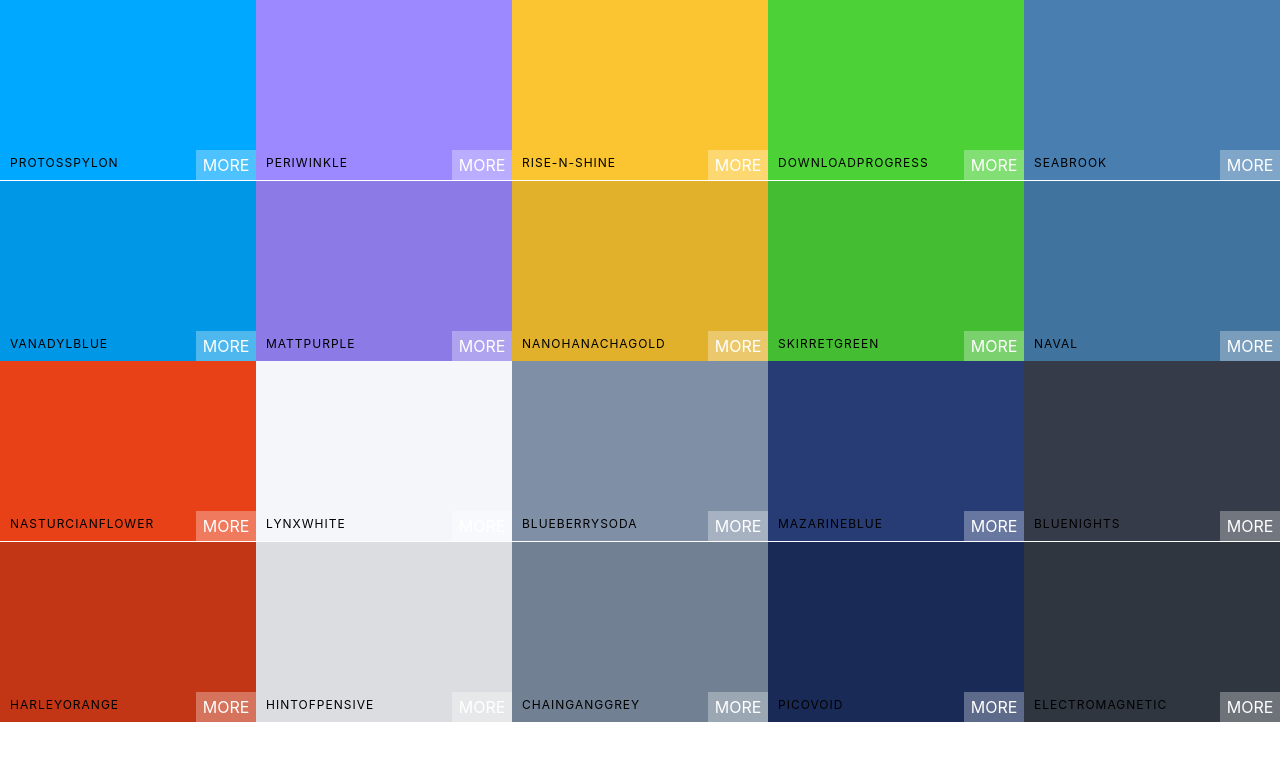
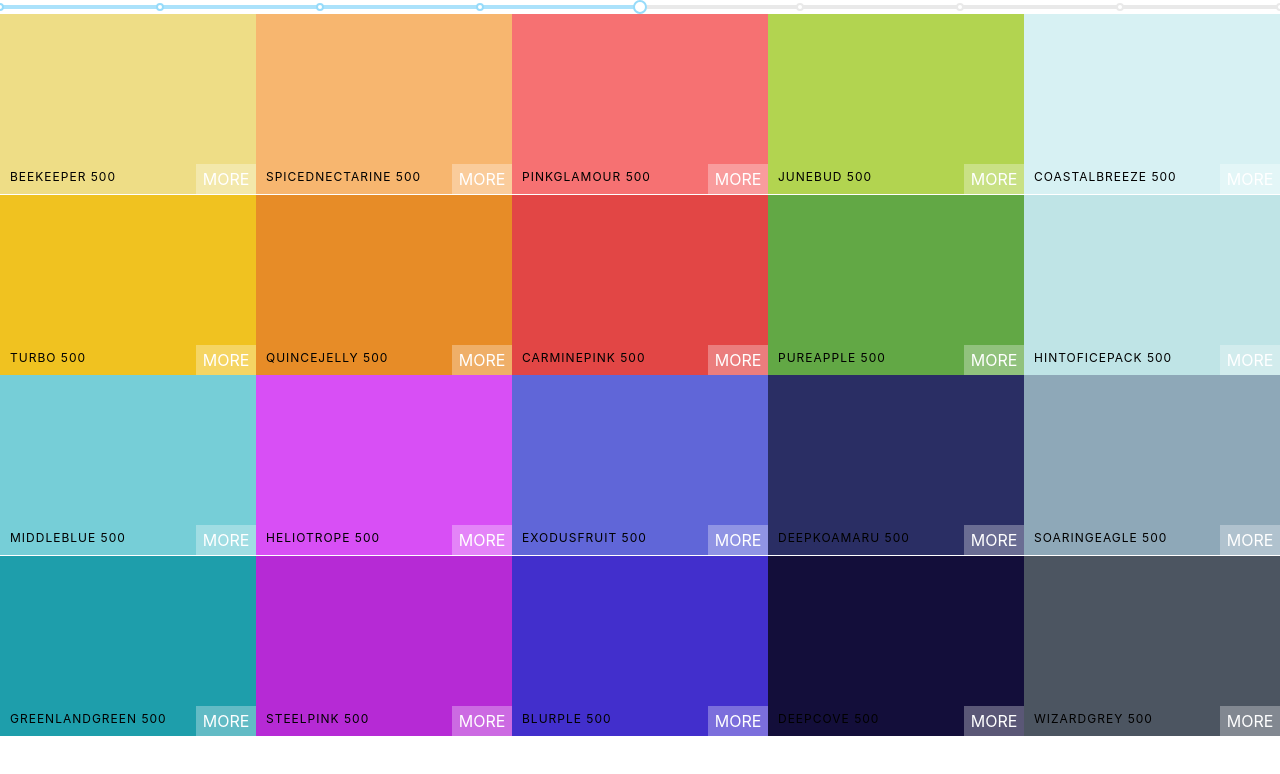
Before and after one commit to LagiewkaMarta/ColourPalette-App, a React (Create React App) app: page / in a window 1280 px wide. Shown: the top 774 px of the page. Built offline with nearby package versions, Linux system fonts and the light colour scheme.

Commit message:
Add Slider in Palette (to be moved)

```diff
--- a/package.json
+++ b/package.json
@@ -4,6 +4,7 @@
   "private": true,
   "dependencies": {
     "chroma-js": "^2.0.4",
+    "rc-slider": "^8.6.13",
     "react": "^16.8.6",
     "react-copy-to-clipboard": "^5.0.1",
     "react-dom": "^16.8.6",
--- a/src/App.js
+++ b/src/App.js
@@ -9,7 +9,7 @@ function App() {
   console.log(generatePalette(seedColors[3]))
   return (
   <div>
-    <Palette {...seedColors[5]}/>
+    <Palette palette={generatePalette(seedColors[4])}/>
   </div>
   );
 }
--- a/src/Components/Palette.js
+++ b/src/Components/Palette.js
@@ -1,16 +1,43 @@
 import React, { Component } from "react";
 import ColorBox from "./ColorBox";
 import "../css/Palette.css";
+import Slider from "rc-slider";
+import "rc-slider/assets/index.css";
 
 export default class Palette extends Component {
+
+  constructor(props) {
+    super(props);
+    this.state = {
+      value: 500
+    };
+  }
+  handleSliderChange = value => {
+    this.setState({
+      value
+    });
+  };
   render() {
-    const colorBoxes = this.props.colors.map(color => (<ColorBox name={color.name} background={color.color}/>))
+    const { value } = this.state;
+    const { colors } = this.props.palette;
+
+    const colorBoxes = colors[value].map(color => (
+      <ColorBox name={color.name} background={color.hex} />
+    ));
     return (
       <div className="Palette">
         {/* Navbar goes here */}
+        <Slider
+          dots
+          defaultValue={value}
+          min={100}
+          max={900}
+          step={100}
+          onAfterChange={this.handleSliderChange}
+        />
         <div className="Palette-colors">
-            {/* color boxes go here */}
-            {colorBoxes}
+          {/* color boxes go here */}
+          {colorBoxes}
         </div>
         {/* Footer goes here */}
       </div>
```
Also changed, not shown: 1 other file (tests, documents, lock files or other folders).
